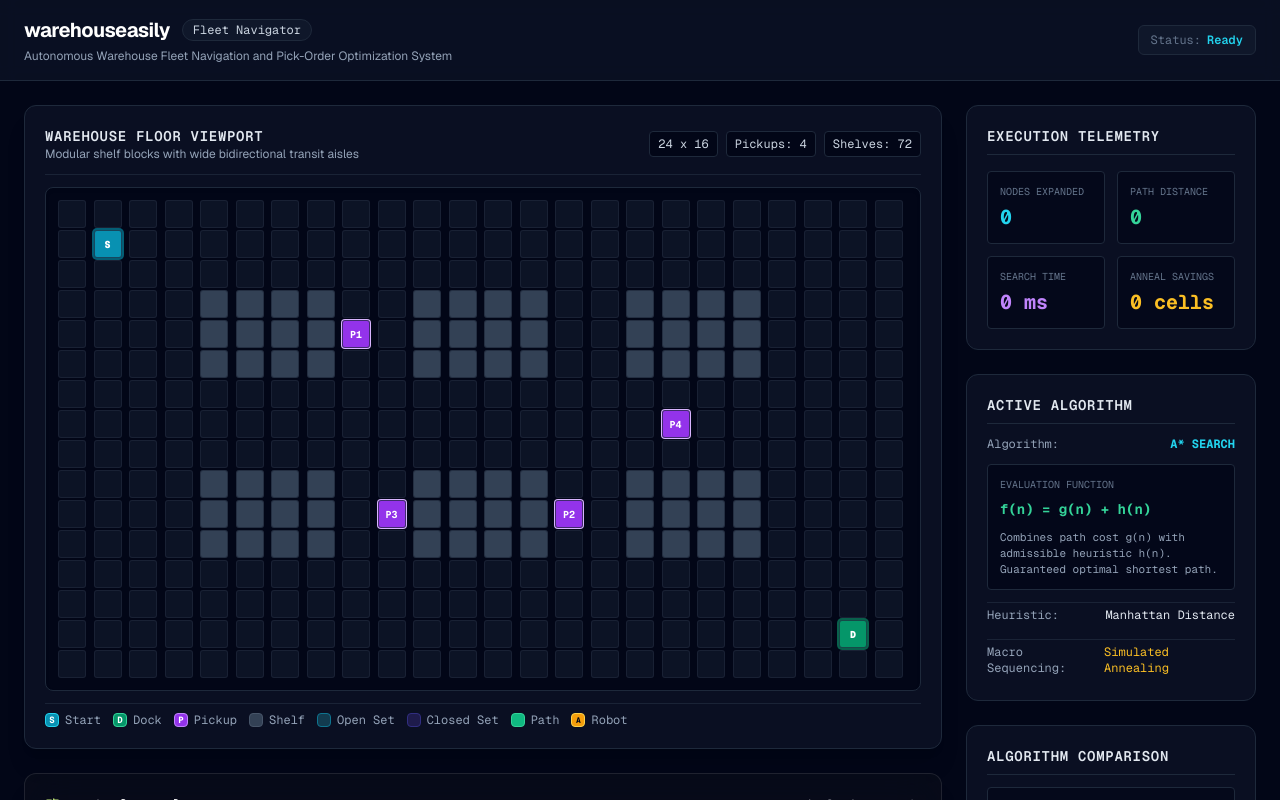
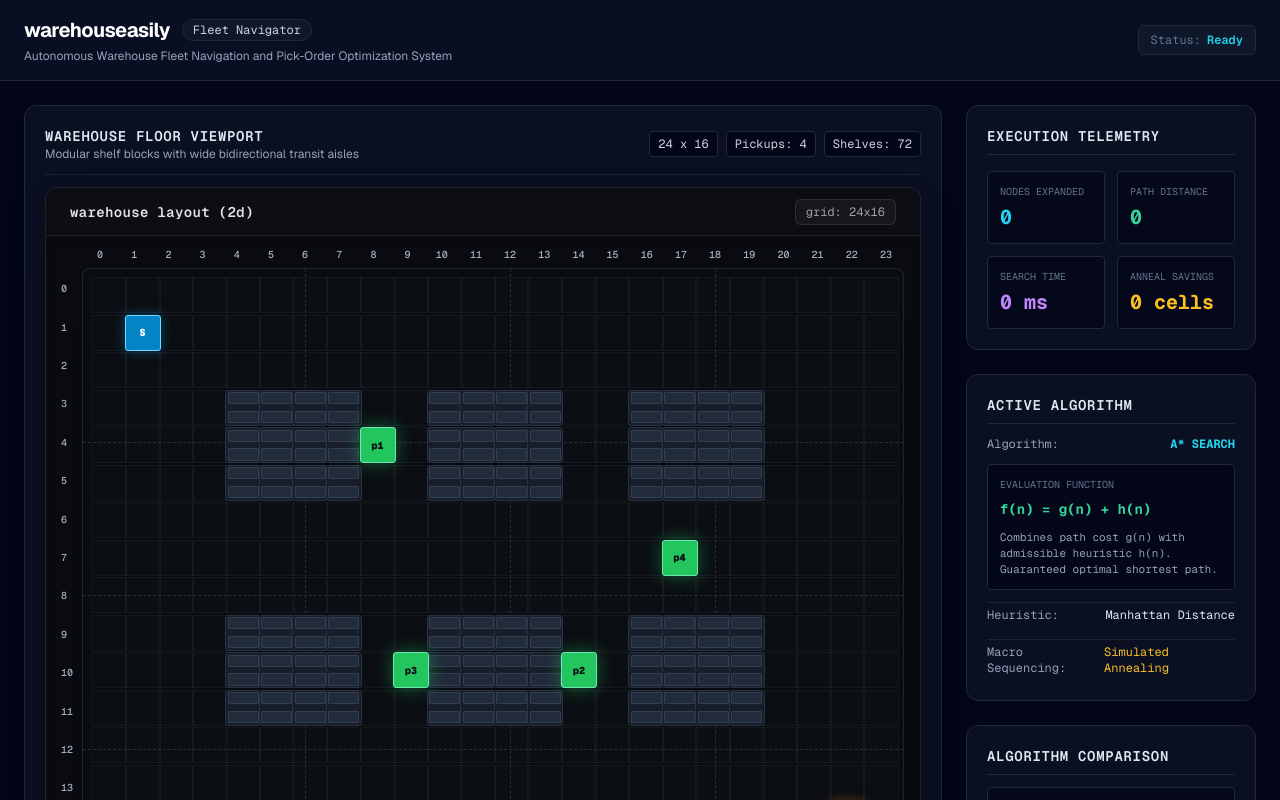
Before and after one commit to pranav718/warehouseasily, a Next.js app: page / in a window 1280 px wide. Shown: the top 800 px of the page. Built offline with nearby package versions, Linux system fonts and the light colour scheme; a web font is replaced by a local one.

Commit message:
add coordinate axes, lane markings and rack visuals to grid

```diff
--- a/components/WarehouseGrid.tsx
+++ b/components/WarehouseGrid.tsx
@@ -1,6 +1,6 @@
 "use client";
 
-import React from "react";
+import React, { useMemo } from "react";
 import { Point, GridDimensions } from "../lib/types";
 
 export interface WarehouseGridProps {
@@ -14,10 +14,10 @@ export interface WarehouseGridProps {
   currentPoint: Point | null;
   path: Point[];
   robotPosition: Point | null;
-  editMode: "shelf" | "start" | "pickup" | "dropoff" | "erase";
-  onCellClick: (x: number, y: number) => void;
-  onCellMouseDown: (x: number, y: number) => void;
-  onCellMouseEnter: (x: number, y: number) => void;
+  editMode?: "shelf" | "start" | "pickup" | "dropoff" | "erase";
+  onCellClick?: (x: number, y: number) => void;
+  onCellMouseDown?: (x: number, y: number) => void;
+  onCellMouseEnter?: (x: number, y: number) => void;
 }
 
 export function WarehouseGrid({
@@ -31,24 +31,20 @@ export function WarehouseGrid({
   currentPoint,
   path,
   robotPosition,
-  editMode,
-  onCellClick,
-  onCellMouseDown,
-  onCellMouseEnter,
 }: WarehouseGridProps) {
-  const openSetKeys = React.useMemo(() => {
+  const openSetKeys = useMemo(() => {
     return new Set(openSet.map((p) => `${p.x},${p.y}`));
   }, [openSet]);
 
-  const closedSetKeys = React.useMemo(() => {
+  const closedSetKeys = useMemo(() => {
     return new Set(closedSet.map((p) => `${p.x},${p.y}`));
   }, [closedSet]);
 
-  const pathKeys = React.useMemo(() => {
+  const pathKeys = useMemo(() => {
     return new Set(path.map((p) => `${p.x},${p.y}`));
   }, [path]);
 
-  const pickupIndexMap = React.useMemo(() => {
+  const pickupIndexMap = useMemo(() => {
     const map = new Map<string, number>();
     pickups.forEach((p, idx) => {
       map.set(`${p.x},${p.y}`, idx + 1);
@@ -61,15 +57,72 @@ export function WarehouseGrid({
   const isRobot = (x: number, y: number) =>
     robotPosition !== null && robotPosition.x === x && robotPosition.y === y;
 
+  const aisleLanes = useMemo(() => {
+    const horizontalRows = [4, 8, 12].filter((r) => r < dimensions.rows);
+    const verticalCols = [6, 12, 18].filter((c) => c < dimensions.cols);
+    return { horizontalRows, verticalCols };
+  }, [dimensions.rows, dimensions.cols]);
+
   return (
-    <div className="flex flex-col gap-3 select-none">
+    <div className="border border-zinc-800/80 bg-zinc-900/40 backdrop-blur-md rounded-xl flex flex-col overflow-hidden shadow-2xl relative select-none">
+      <div className="h-12 border-b border-zinc-800/80 flex items-center justify-between px-6 bg-zinc-950/40 backdrop-blur-sm shrink-0 z-10">
+        <h2 className="font-mono text-sm font-semibold tracking-wide text-zinc-200">
+          warehouse layout (2d)
+        </h2>
+        <span className="font-mono text-xs text-zinc-400 bg-white/[0.04] px-2.5 py-1 rounded-md border border-white/10">
+          grid: {dimensions.cols}x{dimensions.rows}
+        </span>
+      </div>
+
+      <div className="flex-1 bg-black/40 backdrop-blur-sm pt-8 pl-9 pr-4 pb-4 flex items-center justify-center overflow-x-auto relative">
         <div
-        className="grid gap-[2px] p-3 bg-slate-950 border border-slate-800 rounded-lg overflow-auto shadow-inner"
+          className="relative grid gap-[1.5px] p-2 bg-[#090C11] border border-white/10 rounded-lg shadow-2xl"
           style={{
             gridTemplateColumns: `repeat(${dimensions.cols}, minmax(0, 1fr))`,
           }}
-        onMouseLeave={() => {}}
         >
+          {Array.from({ length: dimensions.cols }).map((_, i) => (
+            <div
+              key={`col-${i}`}
+              className="absolute top-[-22px] text-[10px] text-[#A8B2C4] font-mono font-medium -translate-x-1/2 pointer-events-none select-none"
+              style={{ left: `calc((100% / ${dimensions.cols}) * ${i + 0.5})` }}
+            >
+              {i}
+            </div>
+          ))}
+
+          {Array.from({ length: dimensions.rows }).map((_, i) => (
+            <div
+              key={`row-${i}`}
+              className="absolute left-[-22px] text-[10px] text-[#A8B2C4] font-mono font-medium -translate-y-1/2 pointer-events-none select-none"
+              style={{ top: `calc((100% / ${dimensions.rows}) * ${i + 0.5})` }}
+            >
+              {i}
+            </div>
+          ))}
+
+          {aisleLanes.horizontalRows.map((y) => (
+            <div
+              key={`lane-h-${y}`}
+              className="absolute pointer-events-none border-b border-dashed border-[#545C6B]/40 w-full z-0"
+              style={{
+                top: `calc(100% * ${y + 0.5} / ${dimensions.rows})`,
+                left: 0,
+              }}
+            />
+          ))}
+
+          {aisleLanes.verticalCols.map((x) => (
+            <div
+              key={`lane-v-${x}`}
+              className="absolute pointer-events-none border-r border-dashed border-[#545C6B]/40 h-full z-0"
+              style={{
+                left: `calc(100% * ${x + 0.5} / ${dimensions.cols})`,
+                top: 0,
+              }}
+            />
+          ))}
+
           {Array.from({ length: dimensions.rows }).map((_, y) =>
             Array.from({ length: dimensions.cols }).map((_, x) => {
               const key = `${x},${y}`;
@@ -84,86 +137,118 @@ export function WarehouseGrid({
               const isCurrent = currentPoint && currentPoint.x === x && currentPoint.y === y;
               const isRobotCell = isRobot(x, y);
 
-            let bgClass = "bg-slate-900/80 hover:bg-slate-800/80";
+              let cellClasses =
+                "w-7 h-7 sm:w-8 sm:h-8 md:w-9 md:h-9 border border-white/[0.05] rounded-[2px] flex items-center justify-center transition-all duration-75 relative";
               let content: React.ReactNode = null;
 
-            if (isShelfCell) {
-              bgClass = "bg-slate-700 border-slate-600";
-            } else if (isRobotCell) {
-              bgClass = "bg-amber-500 border-amber-300 ring-2 ring-amber-400";
-              content = <span className="text-[10px] font-black text-slate-950 font-mono">AGV</span>;
+              if (isRobotCell) {
+                cellClasses =
+                  "w-7 h-7 sm:w-8 sm:h-8 md:w-9 md:h-9 rounded-full bg-[#38bdf8] border-2 border-white flex items-center justify-center shadow-[0_0_16px_#38bdf8] z-30 animate-pulse";
+                content = (
+                  <>
+                    <div className="w-2 h-2 rounded-full bg-white shadow-sm" />
+                    <div className="absolute top-full mt-1 bg-[#090C11]/95 border border-white/20 text-[9px] font-mono font-bold text-zinc-200 px-1 py-0.2 rounded shadow-lg pointer-events-none whitespace-nowrap z-40">
+                      AMR-01
+                    </div>
+                  </>
+                );
+              } else if (isShelfCell) {
+                cellClasses =
+                  "w-7 h-7 sm:w-8 sm:h-8 md:w-9 md:h-9 bg-[#181E29] border border-[#283242] p-[1.5px] rounded-[3px] shadow-sm flex flex-col justify-between z-10";
+                content = (
+                  <>
+                    <div className="w-full h-[40%] bg-[#222B3A] border border-[#323F52] rounded-[1px]" />
+                    <div className="w-full h-[40%] bg-[#222B3A] border border-[#323F52] rounded-[1px]" />
+                  </>
+                );
               } else if (isStartCell) {
-              bgClass = "bg-cyan-600 border-cyan-400 ring-2 ring-cyan-500/50";
-              content = <span className="text-[10px] font-black text-white font-mono">S</span>;
+                cellClasses =
+                  "w-7 h-7 sm:w-8 sm:h-8 md:w-9 md:h-9 bg-[#0284c7] border border-sky-300 rounded-[3px] flex items-center justify-center shadow-[0_0_12px_rgba(2,132,199,0.5)] z-20";
+                content = (
+                  <span className="text-[10px] font-mono font-black text-white">S</span>
+                );
               } else if (isDropoffCell) {
-              bgClass = "bg-emerald-600 border-emerald-400 ring-2 ring-emerald-500/50";
-              content = <span className="text-[10px] font-black text-white font-mono">D</span>;
+                cellClasses =
+                  "w-7 h-7 sm:w-8 sm:h-8 md:w-9 md:h-9 bg-amber-500/20 border-2 border-amber-400 rounded-[3px] flex items-center justify-center shadow-[0_0_12px_rgba(245,158,11,0.4)] z-20";
+                content = (
+                  <span className="text-[10px] font-mono font-black text-amber-300">D</span>
+                );
               } else if (isPickupCell) {
-              bgClass = "bg-purple-600 border-purple-400 ring-1 ring-purple-300";
+                cellClasses =
+                  "w-7 h-7 sm:w-8 sm:h-8 md:w-9 md:h-9 bg-[#22c55e] border border-emerald-300 rounded-[3px] flex items-center justify-center shadow-[0_0_18px_rgba(34,197,94,0.45)] z-20";
                 content = (
-                <span className="text-[10px] font-bold text-white font-mono">
-                  P{pickupNum}
+                  <span className="text-[10px] font-mono font-black text-[#090C11]">
+                    p{pickupNum}
                   </span>
                 );
               } else if (isCurrent) {
-              bgClass = "bg-rose-500 border-rose-300 animate-pulse";
+                cellClasses =
+                  "w-7 h-7 sm:w-8 sm:h-8 md:w-9 md:h-9 bg-amber-500/40 border border-amber-300 rounded-[2px] flex items-center justify-center shadow-[0_0_12px_rgba(245,158,11,0.6)] z-20 animate-pulse";
               } else if (isPathCell) {
-              bgClass = "bg-emerald-500/80 border-emerald-400/90 shadow-sm";
+                cellClasses =
+                  "w-7 h-7 sm:w-8 sm:h-8 md:w-9 md:h-9 bg-[#38bdf8]/20 border border-[#38bdf8]/60 rounded-[2px] flex items-center justify-center shadow-[0_0_8px_rgba(56,189,248,0.3)] z-10";
+                content = <div className="w-2 h-2 rounded-full bg-[#38bdf8] shadow-[0_0_6px_#38bdf8]" />;
               } else if (isOpenCell) {
-              bgClass = "bg-cyan-900/60 border-cyan-700/60";
+                cellClasses =
+                  "w-7 h-7 sm:w-8 sm:h-8 md:w-9 md:h-9 bg-cyan-950/40 border border-cyan-800/40 rounded-[2px] flex items-center justify-center";
               } else if (isClosedCell) {
-              bgClass = "bg-indigo-950/60 border-indigo-900/50";
+                cellClasses =
+                  "w-7 h-7 sm:w-8 sm:h-8 md:w-9 md:h-9 bg-zinc-800/30 border border-zinc-700/20 rounded-[2px] flex items-center justify-center";
+              } else {
+                cellClasses =
+                  "w-7 h-7 sm:w-8 sm:h-8 md:w-9 md:h-9 border border-white/[0.04] bg-white/[0.01] hover:bg-white/[0.03] rounded-[2px] flex items-center justify-center";
               }
 
               return (
-              <button
-                key={key}
-                type="button"
-                onMouseDown={() => onCellMouseDown(x, y)}
-                onMouseEnter={() => onCellMouseEnter(x, y)}
-                onClick={() => onCellClick(x, y)}
-                className={`w-6 h-6 md:w-7 md:h-7 rounded-[3px] border border-slate-800/70 flex items-center justify-center transition-colors duration-75 text-center cursor-pointer ${bgClass}`}
-                title={`(${x}, ${y})`}
-              >
+                <div key={key} className={cellClasses} title={`(${x}, ${y})`}>
                   {content}
-              </button>
+                </div>
               );
             })
           )}
         </div>
+      </div>
 
-      <div className="flex flex-wrap items-center gap-3 pt-2 text-xs font-mono text-slate-400 border-t border-slate-800/80">
+      <div className="flex flex-wrap items-center gap-4 px-6 py-3 border-t border-zinc-800/80 bg-zinc-950/40 text-xs font-mono text-zinc-400 select-none">
         <div className="flex items-center gap-1.5">
-          <span className="w-3.5 h-3.5 rounded bg-cyan-600 border border-cyan-400 inline-block text-[9px] text-white font-bold text-center leading-3">S</span>
-          <span>Start</span>
+          <span className="w-3.5 h-3.5 rounded bg-[#0284c7] border border-sky-300 inline-flex items-center justify-center text-[9px] text-white font-bold">
+            S
+          </span>
+          <span>Start Station</span>
         </div>
         <div className="flex items-center gap-1.5">
-          <span className="w-3.5 h-3.5 rounded bg-emerald-600 border border-emerald-400 inline-block text-[9px] text-white font-bold text-center leading-3">D</span>
-          <span>Dock</span>
+          <span className="w-3.5 h-3.5 rounded bg-amber-500/20 border-2 border-amber-400 inline-flex items-center justify-center text-[9px] text-amber-300 font-bold">
+            D
+          </span>
+          <span>Dock Station</span>
         </div>
         <div className="flex items-center gap-1.5">
-          <span className="w-3.5 h-3.5 rounded bg-purple-600 border border-purple-400 inline-block text-[9px] text-white font-bold text-center leading-3">P</span>
-          <span>Pickup</span>
+          <span className="w-3.5 h-3.5 rounded bg-[#22c55e] border border-emerald-300 inline-flex items-center justify-center text-[9px] text-[#090C11] font-bold">
+            p
+          </span>
+          <span>Pickups</span>
         </div>
         <div className="flex items-center gap-1.5">
-          <span className="w-3.5 h-3.5 rounded bg-slate-700 border border-slate-600 inline-block"></span>
-          <span>Shelf</span>
+          <span className="w-3.5 h-3.5 rounded bg-[#181E29] border border-[#283242] inline-block" />
+          <span>Storage Pod</span>
         </div>
         <div className="flex items-center gap-1.5">
-          <span className="w-3.5 h-3.5 rounded bg-cyan-900/70 border border-cyan-700 inline-block"></span>
+          <span className="w-3.5 h-3.5 rounded bg-[#38bdf8]/20 border border-[#38bdf8]/60 inline-flex items-center justify-center">
+            <span className="w-1.5 h-1.5 rounded-full bg-[#38bdf8]" />
+          </span>
+          <span>Route</span>
+        </div>
+        <div className="flex items-center gap-1.5">
+          <span className="w-3.5 h-3.5 rounded bg-cyan-950/50 border border-cyan-800/40 inline-block" />
           <span>Open Set</span>
         </div>
         <div className="flex items-center gap-1.5">
-          <span className="w-3.5 h-3.5 rounded bg-indigo-950 border border-indigo-900 inline-block"></span>
+          <span className="w-3.5 h-3.5 rounded bg-zinc-800/40 border border-zinc-700/30 inline-block" />
           <span>Closed Set</span>
         </div>
         <div className="flex items-center gap-1.5">
-          <span className="w-3.5 h-3.5 rounded bg-emerald-500 border border-emerald-400 inline-block"></span>
-          <span>Path</span>
-        </div>
-        <div className="flex items-center gap-1.5">
-          <span className="w-3.5 h-3.5 rounded bg-amber-500 border border-amber-300 inline-block text-[8px] text-slate-950 font-bold text-center leading-3">A</span>
-          <span>Robot</span>
+          <span className="w-3.5 h-3.5 rounded-full bg-[#38bdf8] border border-white inline-block shadow-[0_0_6px_#38bdf8]" />
+          <span>AMR Robot</span>
         </div>
       </div>
     </div>
```
Lines whose indentation alone changed are shown as unchanged.
